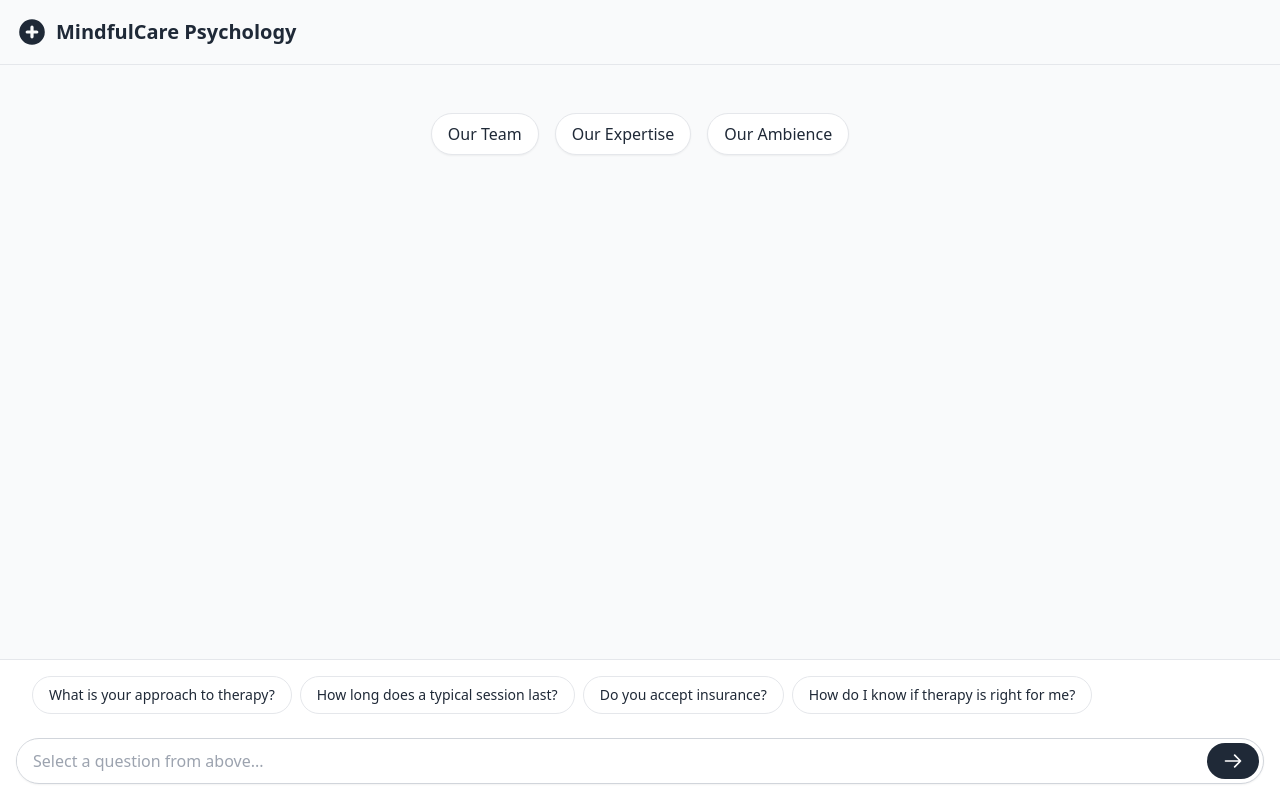
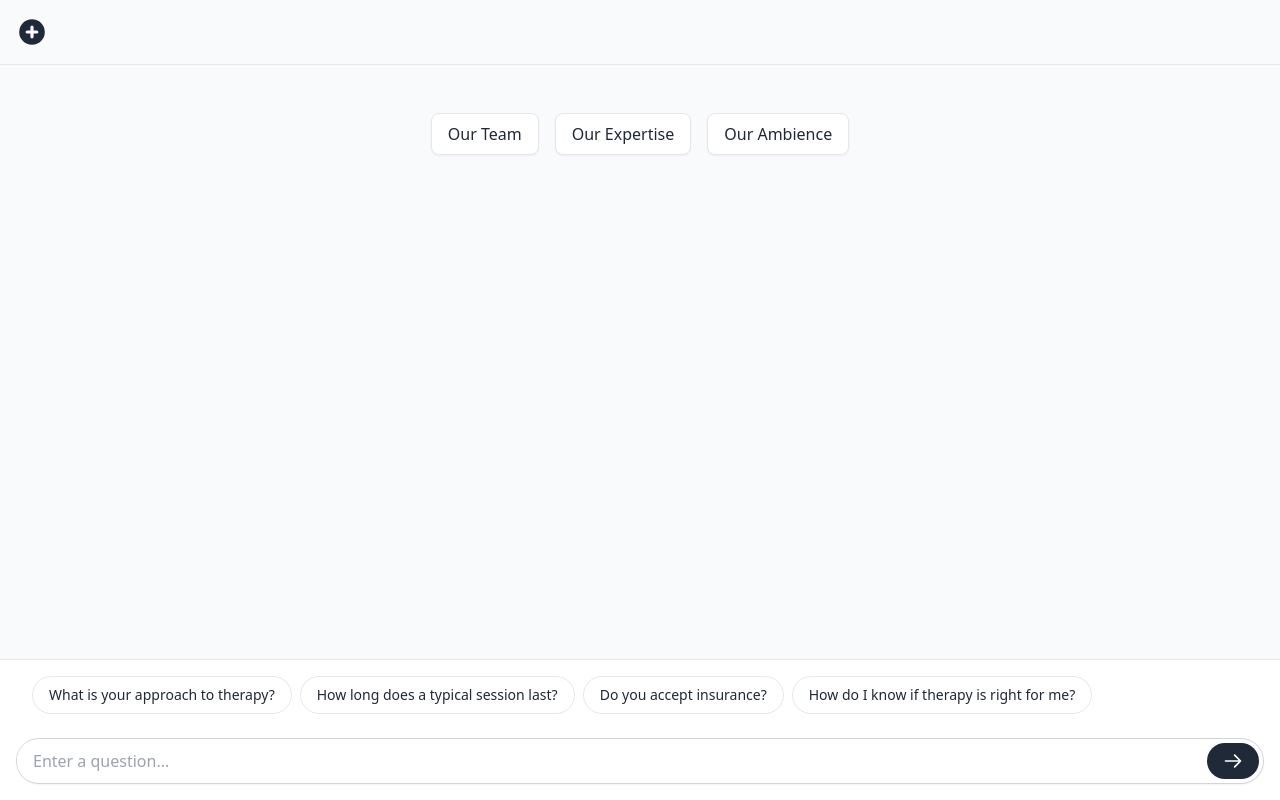
Before and after one commit to indexpage-team/mind-center, a React (Create React App) app: page / in a window 1280 px wide. Built offline with nearby package versions, Linux system fonts and the light colour scheme.

Commit message:
Banners to the top and only logo

```diff
--- a/src/App.js
+++ b/src/App.js
@@ -2,7 +2,6 @@ import React, { useState, useRef, useEffect } from 'react';
 import './index.css';
 
 const App = () => {
-  // States for managing the UI
   const [selectedSection, setSelectedSection] = useState(null);
   const [selectedQuestion, setSelectedQuestion] = useState(null);
   const [isTyping, setIsTyping] = useState(false);
@@ -10,49 +9,57 @@ const App = () => {
   const [conversation, setConversation] = useState([]);
   const [inputText, setInputText] = useState('');
 
-  // Sample data - you'll replace these with your actual content
+
   const sections = [
     {
       id: 'team',
       title: 'Our Team',
-      content: 'Our team consists of licensed psychologists with over 10 years of experience in various fields including cognitive behavioral therapy, mindfulness-based therapy, and psychodynamic approaches.'
+      content:
+        'Our team consists of licensed psychologists with over 10 years of experience in various fields including cognitive behavioral therapy, mindfulness-based therapy, and psychodynamic approaches.',
     },
     {
       id: 'expertise',
       title: 'Our Expertise',
-      content: 'We specialize in anxiety disorders, depression, trauma, relationships, and work-related stress. Our evidence-based approaches are tailored to meet your individual needs.'
+      content:
+        'We specialize in anxiety disorders, depression, trauma, relationships, and work-related stress. Our evidence-based approaches are tailored to meet your individual needs.',
     },
     {
       id: 'ambience',
       title: 'Our Ambience',
-      content: 'Our clinic provides a calm, confidential space designed to help you feel comfortable and safe. Each session room is thoughtfully designed with soft lighting and comfortable seating.'
-    }
+      content:
+        'Our clinic provides a calm, confidential space designed to help you feel comfortable and safe. Each session room is thoughtfully designed with soft lighting and comfortable seating.',
+    },
   ];
 
   const questions = [
     {
       id: 'q1',
       text: 'What is your approach to therapy?',
-      answer: "We take an integrative approach to therapy, drawing from various evidence-based methods including CBT, mindfulness techniques, and psychodynamic therapy. We believe in tailoring our approach to each client's specific needs and goals."    },
+      answer:
+        "We take an integrative approach to therapy, drawing from various evidence-based methods including CBT, mindfulness techniques, and psychodynamic therapy. We believe in tailoring our approach to each client's specific needs and goals.",
+    },
     {
       id: 'q2',
       text: 'How long does a typical session last?',
-      answer: "Our standard sessions are 50 minutes long, which is the clinical hour. For initial consultations, we allocate 60 minutes to ensure we have enough time to understand your needs properly."    },
+      answer:
+        'Our standard sessions are 50 minutes long, which is the clinical hour. For initial consultations, we allocate 60 minutes to ensure we have enough time to understand your needs properly.',
+    },
     {
       id: 'q3',
       text: 'Do you accept insurance?',
-      answer: "Yes, we accept most major insurance plans. We recommend contacting your insurance provider to verify your mental health benefits before your first appointment. We're also happy to provide any necessary documentation."
+      answer:
+        "Yes, we accept most major insurance plans. We recommend contacting your insurance provider to verify your mental health benefits before your first appointment. We're also happy to provide any necessary documentation.",
     },
     {
       id: 'q4',
       text: 'How do I know if therapy is right for me?',
-      answer: 'Therapy can be beneficial for anyone looking to improve their mental wellbeing, work through challenges, or develop better coping strategies. We offer a free 15-minute consultation call to discuss your specific situation and determine if our services would be a good fit.'
-    }
+      answer:
+        'Therapy can be beneficial for anyone looking to improve their mental wellbeing, work through challenges, or develop better coping strategies. We offer a free 15-minute consultation call to discuss your specific situation and determine if our services would be a good fit.',
+    },
   ];
 
   const messagesEndRef = useRef(null);
 
-  // Handle section button click
   const handleSectionClick = (section) => {
     if (selectedSection && selectedSection.id === section.id) {
       setSelectedSection(null);
@@ -61,30 +68,27 @@ const App = () => {
     }
   };
 
-  // Handle question selection
   const handleQuestionClick = (question) => {
-    if (isTyping) return; // Prevent selecting a new question while typing
+    if (isTyping) return;
 
     setSelectedQuestion(question);
     setIsTyping(true);
     setTypedText('');
 
-    // Simulate typing animation
     let index = 0;
     const intervalId = setInterval(() => {
       if (index < question.text.length) {
-        setTypedText(prevText => prevText + question.text.charAt(index));
+        setTypedText((prevText) => prevText + question.text.charAt(index));
         index++;
       } else {
         clearInterval(intervalId);
         setIsTyping(false);
 
-        // Add to conversation after typing is complete
         setTimeout(() => {
-          setConversation([
-            ...conversation,
+          setConversation((prev) => [
+            ...prev,
             { type: 'question', text: question.text },
-            { type: 'answer', text: question.answer }
+            { type: 'answer', text: question.answer },
           ]);
           setTypedText('');
           setSelectedQuestion(null);
@@ -93,33 +97,49 @@ const App = () => {
     }, 50);
   };
 
-  // Auto-scroll to bottom of conversation
   useEffect(() => {
     messagesEndRef.current?.scrollIntoView({ behavior: 'smooth' });
   }, [conversation]);
 
   return (
     <div className="flex flex-col h-screen bg-gray-50 text-gray-800">
-      {/* Header */}
-      <header className="p-4 border-b border-gray-200 flex items-center">
-        <div className="text-xl font-semibold flex items-center">
-          <svg className="w-8 h-8 mr-2" fill="currentColor" viewBox="0 0 20 20">
-            <path fillRule="evenodd" d="M10 18a8 8 0 100-16 8 8 0 000 16zm1-11a1 1 0 10-2 0v2H7a1 1 0 100 2h2v2a1 1 0 102 0v-2h2a1 1 0 100-2h-2V7z" clipRule="evenodd" />
-          </svg>
-          MindfulCare Psychology
-        </div>
-      </header>
+      <header className="p-4 border-b border-gray-200 flex items-center justify-between">
+  {/* Left-aligned Logo */}
+  <div className="text-xl font-semibold flex items-center space-x-2">
+    <svg className="w-8 h-8" fill="currentColor" viewBox="0 0 20 20">
+      <path
+        fillRule="evenodd"
+        d="M10 18a8 8 0 100-16 8 8 0 000 16zm1-11a1 1 0 10-2 0v2H7a1 1 0 100 2h2v2a1 1 0 102 0v-2h2a1 1 0 100-2h-2V7z"
+        clipRule="evenodd"
+      />
+    </svg>
+  </div>
 
-      {/* Main content */}
+  {/* Centered cards when conversation starts */}
+  {conversation.length > 0 && (
+    <div className="absolute left-1/2 transform -translate-x-1/2 flex space-x-4">
+      {sections.map((section) => (
+        <button
+          key={section.id}
+          onClick={() => handleSectionClick(section)}
+          className="px-4 py-2 bg-white text-gray-800 rounded-lg shadow-sm hover:shadow-md transition-shadow border border-gray-200"
+        >
+          {section.title}
+        </button>
+      ))}
+    </div>
+  )}
+</header>
+
+
       <main className="flex-1 overflow-auto p-4 flex flex-col">
-        {/* Section buttons */}
         {conversation.length === 0 && (
           <div className="flex justify-center space-x-4 my-8">
-            {sections.map(section => (
+            {sections.map((section) => (
               <button
                 key={section.id}
                 onClick={() => handleSectionClick(section)}
-                className="px-4 py-2 bg-white text-gray-800 rounded-full shadow-sm hover:shadow-md transition-shadow border border-gray-200"
+                className="px-4 py-2 bg-white text-gray-800 rounded-lg shadow-sm hover:shadow-md transition-shadow border border-gray-200"
               >
                 {section.title}
               </button>
@@ -127,7 +147,6 @@ const App = () => {
           </div>
         )}
 
-        {/* Selected section modal */}
         {selectedSection && (
           <div className="fixed inset-0 bg-black bg-opacity-30 flex items-center justify-center z-10 p-4">
             <div className="bg-white rounded-xl shadow-lg max-w-md w-full p-6 relative">
@@ -145,18 +164,15 @@ const App = () => {
           </div>
         )}
 
-        {/* Conversation area */}
+        {/* Chat conversation */}
         <div className="flex-1">
           {conversation.map((message, index) => (
-            <div
-              key={index}
-              className={`mb-4 ${message.type === 'question' ? 'text-right' : 'text-left'}`}
-            >
+            <div key={index} className={`mb-4 ${message.type === 'question' ? 'text-right' : 'text-left'}`}>
               <div
-                className={`inline-block px-4 py-2 rounded-lg ${
+                className={`inline-block px-4 py-2 ${
                   message.type === 'question'
-                    ? 'bg-gray-200 text-gray-800 rounded-br-none'
-                    : 'bg-gray-800 text-white rounded-bl-none'
+                    ? 'bg-gray-200 text-gray-800 rounded-lg'
+                    : 'bg-gray-200 text-gray-800 rounded-lg'
                 }`}
               >
                 {message.text}
@@ -174,12 +190,12 @@ const App = () => {
         </div>
       </main>
 
-      {/* Question prompts */}
+      {/* Question selector */}
       <div className="bg-white border-t border-gray-200 pt-4">
         <div className="px-4 mb-4">
           <div className="overflow-x-auto whitespace-nowrap pb-2 scrollbar-hide">
             <div className="inline-flex space-x-2 px-4">
-              {questions.map(question => (
+              {questions.map((question) => (
                 <button
                   key={question.id}
                   onClick={() => handleQuestionClick(question)}
@@ -194,7 +210,7 @@ const App = () => {
           </div>
         </div>
 
-        {/* Input area */}
+        {/* Typing box */}
         <div className="px-4 pb-4">
           <div className="flex items-center bg-white border border-gray-300 rounded-full overflow-hidden shadow-sm">
             <input
@@ -202,10 +218,13 @@ const App = () => {
               value={typedText}
               onChange={(e) => setInputText(e.target.value)}
               readOnly
-              placeholder="Select a question from above..."
+              placeholder="Enter a question..."
               className="flex-1 px-4 py-2 focus:outline-none"
             />
-            <button className="px-4 py-2 bg-gray-800 text-white rounded-full m-1" disabled={isTyping}>
+            <button
+              className="px-4 py-2 bg-gray-800 text-white rounded-full m-1"
+              disabled
+            >
               <svg className="w-5 h-5" fill="none" stroke="currentColor" viewBox="0 0 24 24">
                 <path strokeLinecap="round" strokeLinejoin="round" strokeWidth="2" d="M14 5l7 7m0 0l-7 7m7-7H3" />
               </svg>
```
